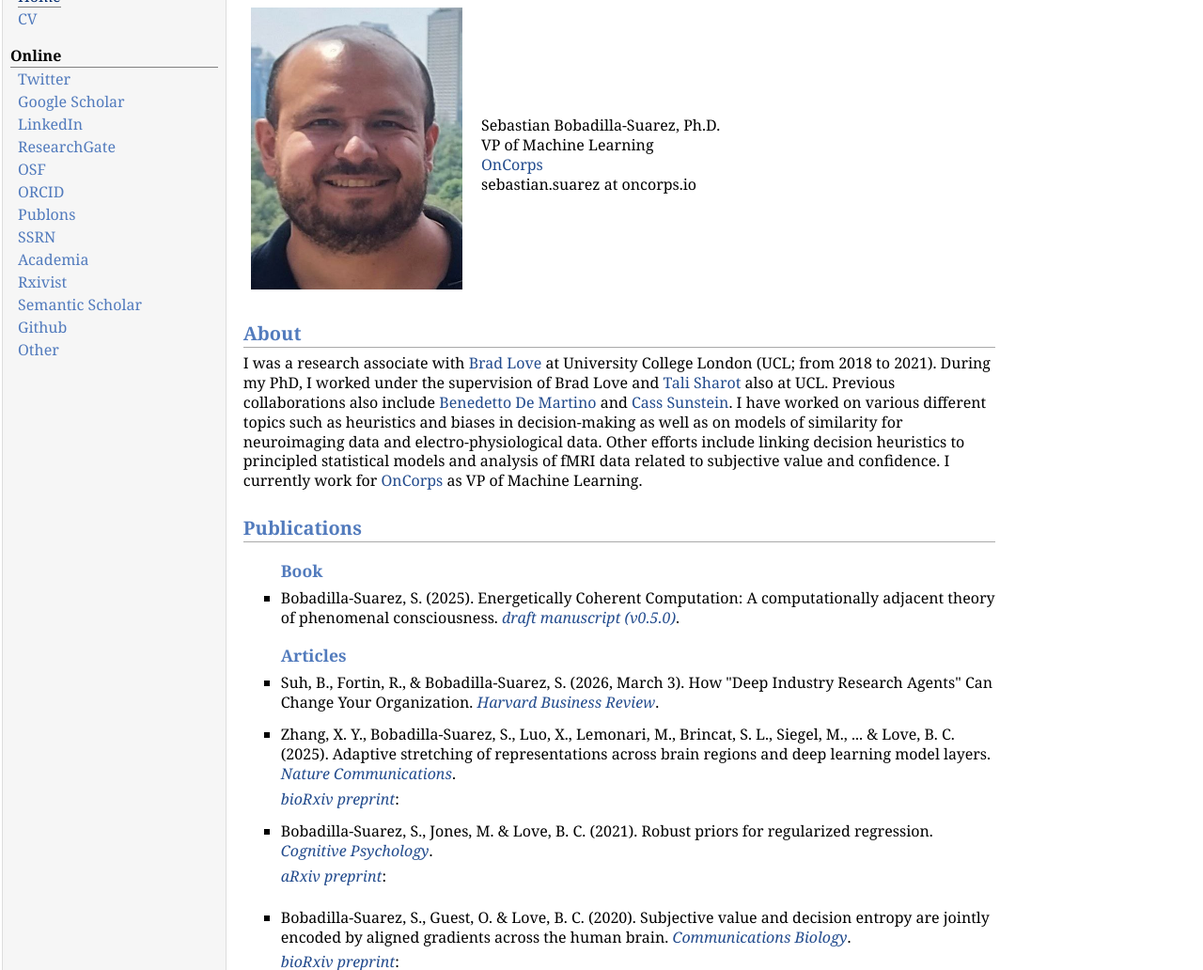
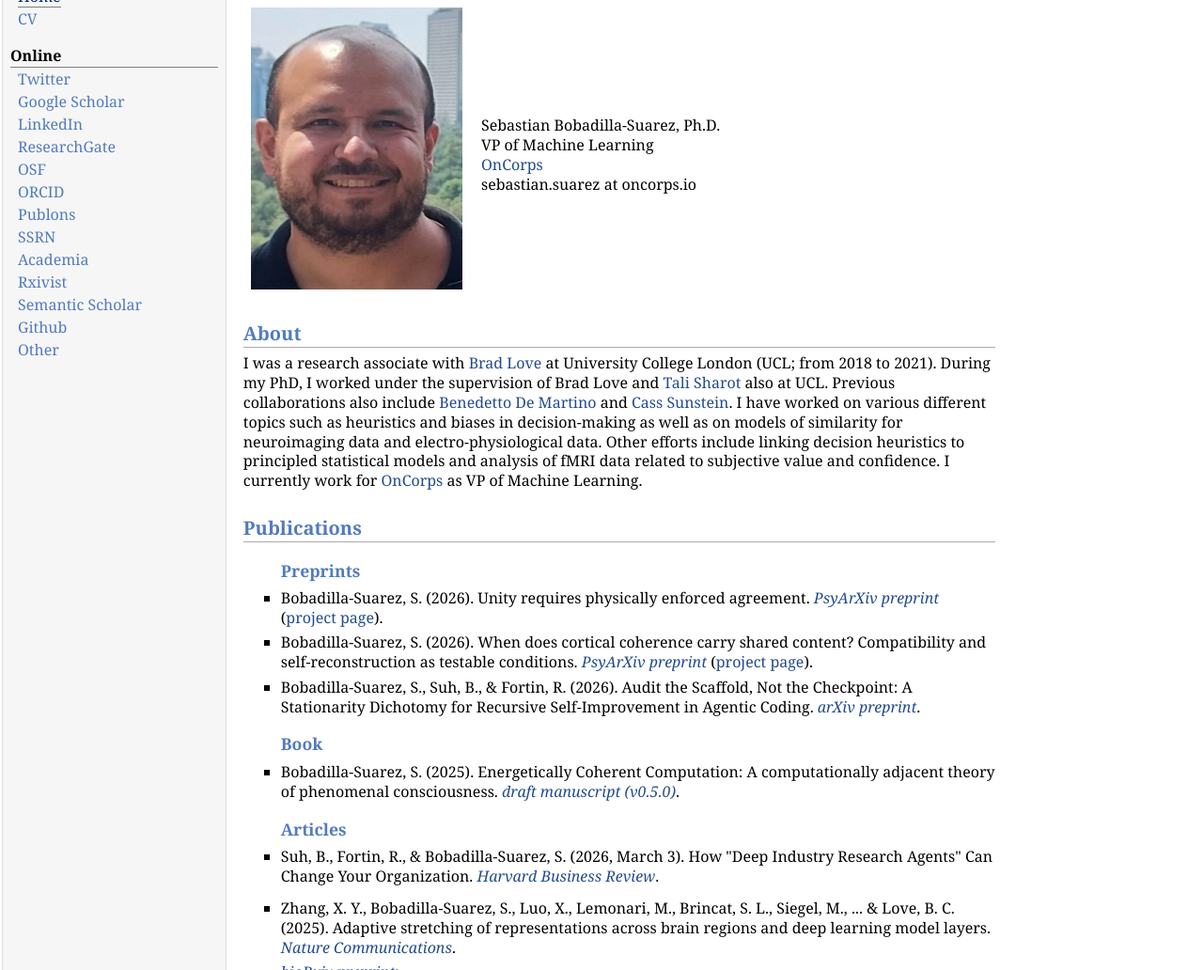
Before and after one commit to bobaseb/bobaseb.github.io, a plain HTML site: page index.html in a window 1280 px wide. Shown: the part 68-1100 px from the top of the page at 94% size. Drawn offline with nearby package versions, Linux system fonts and the light colour scheme; some packages are replaced by stand-ins of ours; a script that the page names is missing.

Commit message:
Add 2026 PsyArXiv and arXiv preprints

```diff
--- a/index.html
+++ b/index.html
@@ -88,6 +88,31 @@ sebastian.suarez.12@ucl.ac.uk</p>
         <h2>Publications</h2>
         <ul>
           <p>
+          <h3>Preprints</h3>
+          <li>
+            <p>Bobadilla-Suarez, S. (2026). Unity requires physically enforced agreement. <a
+                href="https://doi.org/10.31234/osf.io/dkqep_v1" target="_blank"><i>PsyArXiv preprint</i></a>
+              (<a href="https://bobaseb.github.io/coupling_gated_cortical_coherence/unity/" target="_blank">project
+                page</a>).
+              <span class='altmetric-embed' data-badge-popover='bottom' data-doi='10.31234/osf.io/dkqep_v1'></span>
+            </p>
+          </li>
+          <li>
+            <p>Bobadilla-Suarez, S. (2026). When does cortical coherence carry shared content? Compatibility and
+              self-reconstruction as testable conditions. <a href="https://doi.org/10.31234/osf.io/fydt3_v1"
+                target="_blank"><i>PsyArXiv preprint</i></a>
+              (<a href="https://bobaseb.github.io/coupling_gated_cortical_coherence/" target="_blank">project
+                page</a>).
+              <span class='altmetric-embed' data-badge-popover='bottom' data-doi='10.31234/osf.io/fydt3_v1'></span>
+            </p>
+          </li>
+          <li>
+            <p>Bobadilla-Suarez, S., Suh, B., &amp; Fortin, R. (2026). Audit the Scaffold, Not the Checkpoint: A
+              Stationarity Dichotomy for Recursive Self-Improvement in Agentic Coding. <a
+                href="https://arxiv.org/abs/2609.34924" target="_blank"><i>arXiv preprint</i></a>.
+              <span class='altmetric-embed' data-badge-popover='bottom' data-arxiv-id='2609.34924'></span>
+            </p>
+          </li>
           <h3>Book</h3>
           <li>
             <p>Bobadilla-Suarez, S. (2025). Energetically Coherent Computation: A computationally adjacent theory of
```
